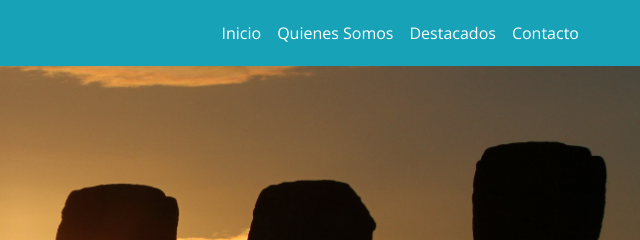
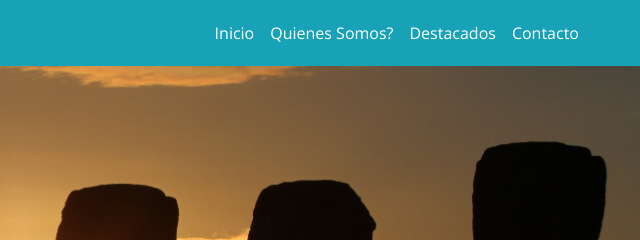
Before and after one commit to cataguerrero/prueba_viajes, a plain HTML site: page index.html in a window 1280 px wide. Shown: the top 240 px of the page, 608-1248 px from the left. Drawn offline with nearby package versions, Linux system fonts and the light colour scheme; a script that the page names is missing.

Commit message:
signo pregunta al quienes somos

```diff
--- a/index.html
+++ b/index.html
@@ -37,7 +37,7 @@
                   <a class="nav-link" href="#home">Inicio</a>
                 </li>
                 <li class="nav-item d-none d-md-inline">
-                  <a class="nav-link" href="#about">Quienes Somos</a>
+                  <a class="nav-link" href="#about">Quienes Somos?</a>
                 </li>
                 <li class="nav-item">
                   <a class="nav-link" href="#highlights">Destacados</a>
```
